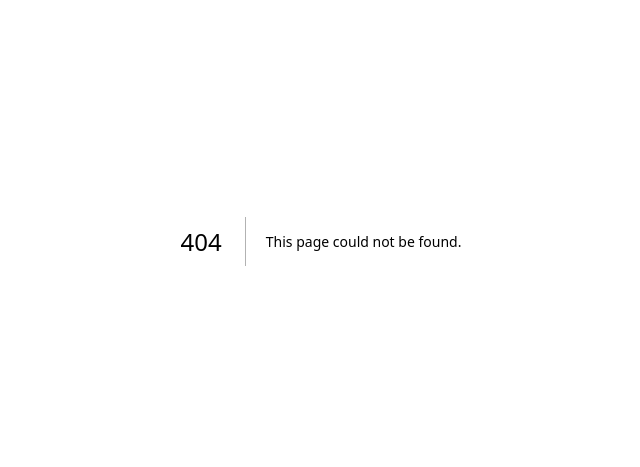
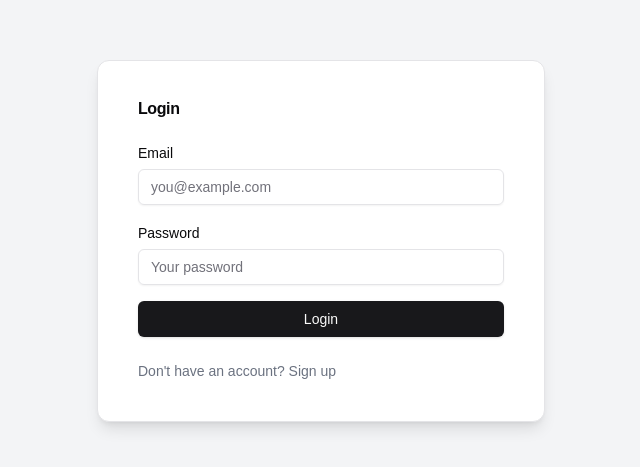
Before and after one commit to MhmmdIchsan/TrafficWatch, a Next.js app: page /login in a window 1280 px wide. Before the commit this address had no page. Shown: the part 159-626 px from the top of the page, without its empty margins (319-959 px from the left). Built offline with nearby package versions, Linux system fonts and the light colour scheme.

Commit message:
feat: add loginpage

```diff
--- /dev/null
+++ b/src/app/login/page.tsx
@@ -0,0 +1,61 @@
+import { Input } from "@/components/ui/input";
+import { Label } from "@/components/ui/label";
+import { Button } from "@/components/ui/button";
+import { Card, CardContent, CardFooter, CardHeader, CardTitle } from "@/components/ui/card";
+import { useForm } from "react-hook-form";
+import React from "react";
+
+type LoginFormInputs = {
+    email: string;
+    password: string;
+  };
+
+  export default function LoginPage() {
+    const { register, handleSubmit, formState: { errors } } = useForm<LoginFormInputs>();
+
+    const onSubmit = (data: LoginFormInputs) => {
+      console.log("Login Data:", data);
+    };
+
+    return (
+      <div className="flex items-center justify-center min-h-screen bg-gray-100">
+        <Card className="w-full max-w-md p-4 shadow-lg">
+          <CardHeader>
+            <CardTitle>Login</CardTitle>
+          </CardHeader>
+          <CardContent>
+            <form onSubmit={handleSubmit(onSubmit)} className="space-y-4">
+              <div>
+                <Label htmlFor="email">Email</Label>
+                <Input
+                  id="email"
+                  placeholder="you@example.com"
+                  type="email"
+                  {...register("email", { required: "Email is required" })}
+                  className="mt-1"
+                />
+                {errors.email && <p className="text-red-500 text-sm">{errors.email.message}</p>}
+              </div>
+              <div>
+                <Label htmlFor="password">Password</Label>
+                <Input
+                  id="password"
+                  placeholder="Your password"
+                  type="password"
+                  {...register("password", { required: "Password is required" })}
+                  className="mt-1"
+                />
+                {errors.password && <p className="text-red-500 text-sm">{errors.password.message}</p>}
+              </div>
+              <Button type="submit" className="w-full mt-4">Login</Button>
+            </form>
+          </CardContent>
+          <CardFooter className="text-center">
+            <p className="text-sm text-gray-500">
+              Don't have an account? <a href="/register" className="text-blue-500">Sign up</a>
+            </p>
+          </CardFooter>
+        </Card>
+      </div>
+    );
+  }
```
